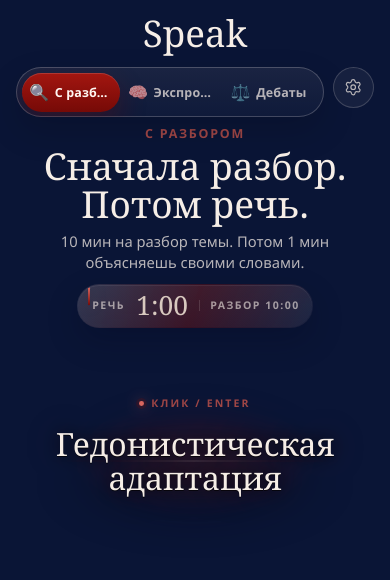
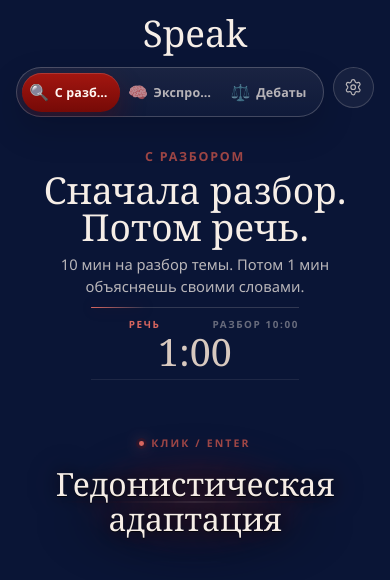
Before and after one commit to h0tzz/thinkquick, a Next.js app: page / in a window 390 px wide. Shown: the top 580 px of the page. Built offline with nearby package versions, Linux system fonts and the light colour scheme.

Commit message:
Polish timing block layout

```diff
--- a/app/video-challenge.css
+++ b/app/video-challenge.css
@@ -118,6 +118,7 @@ body {
   justify-content: center;
   gap: 0.6rem;
   width: 100%;
+  margin-bottom: clamp(1rem, 2.8vh, 1.85rem);
 }
 
 .challenge-topbar .mode-switch {
@@ -226,37 +227,35 @@ body {
 }
 
 .challenge-clock {
-  display: inline-flex;
-  align-items: center;
-  justify-content: flex-start;
-  gap: 0.58rem;
-  width: fit-content;
-  min-height: 2.65rem;
-  padding: 0.42rem 0.76rem 0.46rem 0.86rem;
-  overflow: hidden;
+  display: grid;
+  grid-template-columns: 1fr auto;
+  grid-template-areas:
+    "label note"
+    "time time";
+  align-items: end;
+  gap: 0.34rem 0.9rem;
+  width: min(100%, 13.5rem);
+  min-height: 0;
+  padding: 0.78rem 0 0.7rem;
   position: relative;
   align-self: center;
-  border-radius: 999px;
-  background:
-    linear-gradient(180deg, #f6eee70d, #f6eee705) padding-box,
-    linear-gradient(110deg, #f6eee722, #760a0768, #f6eee70f) border-box;
-  border: 1px solid transparent;
-  box-shadow:
-    inset 0 1px 0 #ffffff10,
-    0 0.8rem 2rem #02071636;
+  border-top: 1px solid #f6eee72b;
+  border-bottom: 1px solid #f6eee716;
+  background: transparent;
+  border-radius: 0;
+  box-shadow: none;
 }
 
 .challenge-clock::before {
   content: "";
   position: absolute;
-  top: 50%;
-  left: 0.64rem;
-  width: 2px;
-  height: 1.1rem;
+  top: -1px;
+  left: 0;
+  width: 3.4rem;
+  height: 1px;
   border-radius: 999px;
-  background: linear-gradient(180deg, #d8665f, #760a07);
-  box-shadow: 0 0 1rem #760a0775;
-  transform: translateY(-50%);
+  background: linear-gradient(90deg, #d8665f, #760a0700);
+  box-shadow: 0 0 0.85rem #760a0770;
 }
 
 .challenge-clock::after {
@@ -265,30 +264,40 @@ body {
 
 .challenge-clock-label,
 .challenge-clock-note {
-  color: #f6eee799;
+  color: #f6eee78f;
   font-family: var(--font-body);
-  font-size: 0.66rem;
-  font-weight: 800;
-  letter-spacing: 0.14em;
+  font-size: 0.62rem;
+  font-weight: 850;
+  letter-spacing: 0.16em;
   line-height: 1;
   text-transform: uppercase;
   position: relative;
   z-index: 1;
 }
 
+.challenge-clock-label {
+  grid-area: label;
+  color: #d8665f;
+}
+
 .challenge-clock-note {
-  padding-left: 0.62rem;
-  border-left: 1px solid #f6eee724;
+  grid-area: note;
+  justify-self: end;
+  padding-left: 0;
+  border-left: 0;
+  color: #f6eee766;
+  text-align: right;
 }
 
 .challenge-clock strong {
+  grid-area: time;
   margin: 0;
   color: #f6eee7;
   font-family: var(--font-display);
-  font-size: 1.62rem;
+  font-size: clamp(2.65rem, 4.1vw, 3.15rem);
   font-weight: 520;
   letter-spacing: 0;
-  line-height: 1;
+  line-height: 0.9;
   font-variant-numeric: tabular-nums;
   position: relative;
   z-index: 1;
@@ -303,12 +312,10 @@ body {
 }
 
 .is-debate-mode .challenge-clock {
-  background:
-    linear-gradient(180deg, #f6eee70c, #f6eee704) padding-box,
-    linear-gradient(130deg, #f6eee729, #760a075f, #f6eee712) border-box;
-  box-shadow:
-    inset 0 1px 0 #ffffff10,
-    0 0.8rem 2.1rem #0207163d;
+  border-top-color: #f6eee72b;
+  border-bottom-color: #f6eee716;
+  background: transparent;
+  box-shadow: none;
 }
 
 .is-debate-mode .challenge-clock strong {
@@ -360,7 +367,7 @@ body {
 
 .challenge-body {
   gap: 0.65rem;
-  margin-top: clamp(3rem, 6.2vh, 4.4rem);
+  margin-top: clamp(2.25rem, 4.8vh, 3.35rem);
 }
 
 .challenge-controls {
@@ -1131,25 +1138,21 @@ body {
   }
 
   .challenge-clock {
-    display: inline-flex;
-    flex-wrap: nowrap;
-    justify-content: center;
-    align-items: center;
-    gap: 0.7rem;
-    width: fit-content;
+    display: grid;
+    grid-template-columns: 1fr auto;
+    width: min(100%, 13rem);
     margin-inline: auto;
-    min-height: 2.75rem;
-    padding: 0.48rem 0.78rem 0.5rem 0.9rem;
+    padding: 0.72rem 0 0.62rem;
   }
 
   .challenge-clock::before {
-    top: 0.72rem;
-    bottom: 0.72rem;
+    top: -1px;
+    bottom: auto;
   }
 
   .challenge-clock strong {
     margin: 0;
-    font-size: 1.65rem;
+    font-size: 2.35rem;
   }
 }
 
@@ -1167,6 +1170,10 @@ body {
     gap: 0.55rem;
   }
 
+  .challenge-topbar {
+    margin-bottom: 1.1rem;
+  }
+
   .challenge-title {
     font-size: 2.85rem;
     line-height: 0.96;
@@ -1182,16 +1189,18 @@ body {
   }
 
   .challenge-clock {
-    min-height: 2.72rem;
+    width: 12.5rem;
+    padding-top: 0.66rem;
+    padding-bottom: 0.56rem;
   }
 
   .challenge-clock strong {
-    font-size: 1.62rem;
+    font-size: 2.25rem;
   }
 
   .challenge-body {
     gap: 0.45rem;
-    margin-top: 2.35rem;
+    margin-top: 1.9rem;
   }
 
   .challenge-reel {
```
